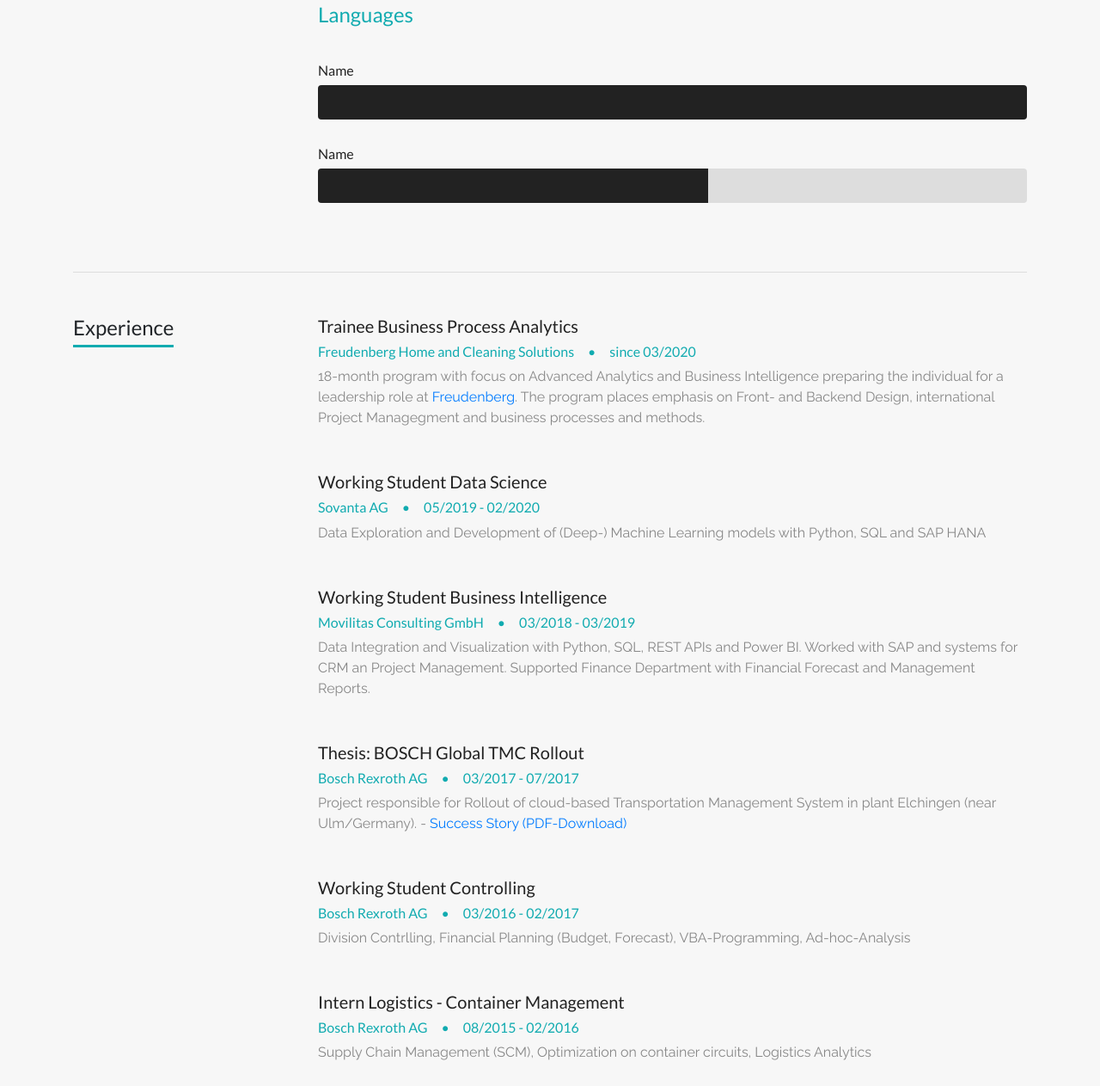
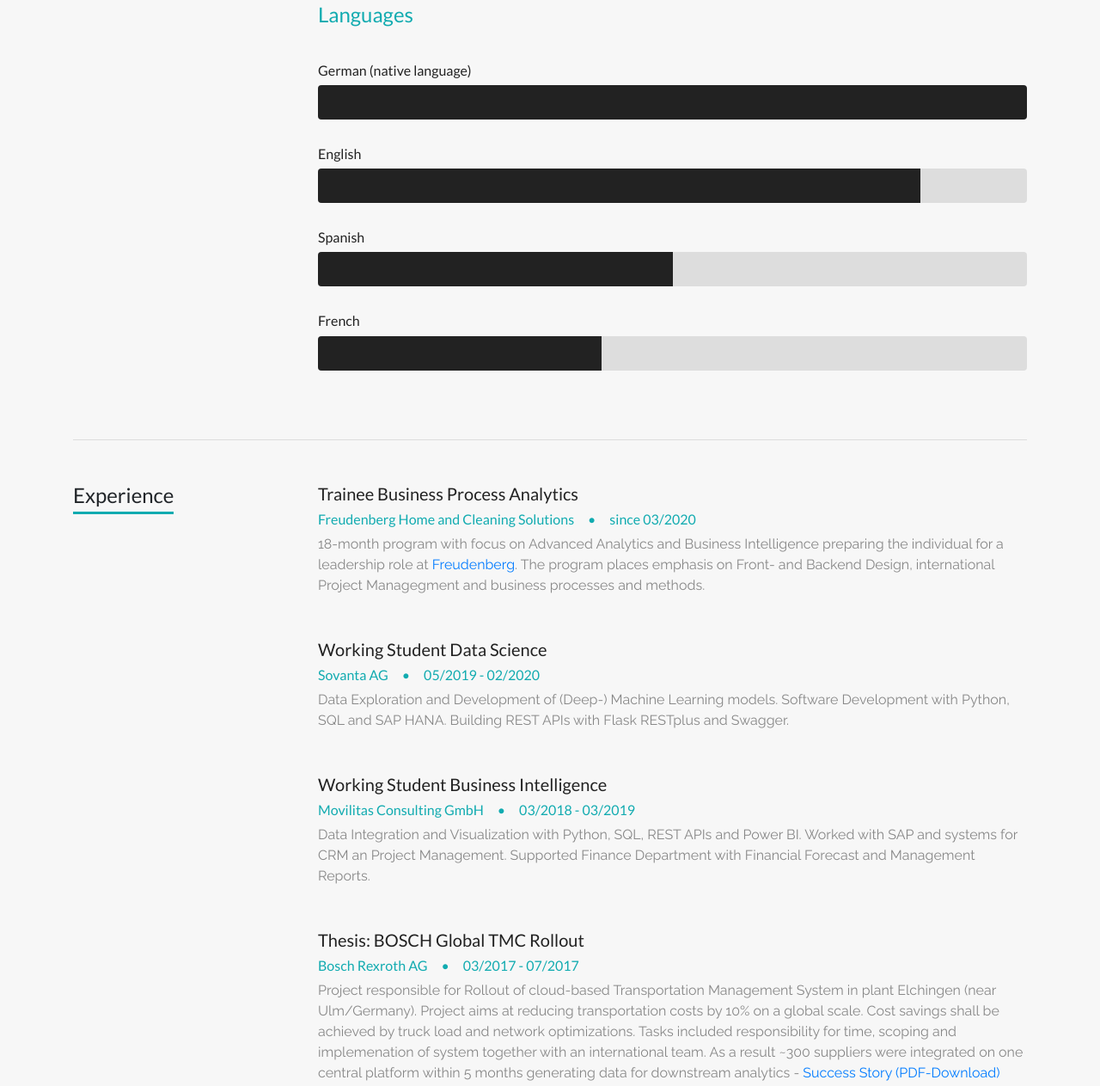
Before and after one commit to TheWoops/AzureWebsite, a plain HTML site: page cv.html in a window 1280 px wide. Shown: the part 2261-3524 px from the top of the page at 86% size. Drawn offline with nearby package versions, Linux system fonts and the light colour scheme.

Commit message:
docs: improved experiecne section

```diff
--- a/cv.html
+++ b/cv.html
@@ -145,7 +145,7 @@
               <h4>Languages</h4>
 
               <div class="skill-item">
-                <h4>Name</h4>
+                <h4>German (native language)</h4>
                 <div class="progress">
                   <div class="progress-bar" style="width:100%"></div>
                 </div>
@@ -153,9 +153,25 @@
 
 
               <div class="skill-item">
-                <h4>Name</h4>
+                <h4>English</h4>
                 <div class="progress">
-                  <div class="progress-bar" style="width:55%"></div>
+                  <div class="progress-bar" style="width:85%"></div>
+                </div>
+              </div>
+
+
+              <div class="skill-item">
+                <h4>Spanish</h4>
+                <div class="progress">
+                  <div class="progress-bar" style="width:50%"></div>
+                </div>
+              </div>
+
+
+              <div class="skill-item">
+                <h4>French</h4>
+                <div class="progress">
+                  <div class="progress-bar" style="width:40%"></div>
                 </div>
               </div>
 
@@ -185,7 +201,7 @@
               <div class="box">
                 <h4>Working Student Data Science</h4>
                 <h6>Sovanta AG&emsp;&#8226;&emsp;05/2019 - 02/2020</h6>
-                <p>Data Exploration and Development of (Deep-) Machine Learning models with Python, SQL and SAP HANA</p>
+                <p>Data Exploration and Development of (Deep-) Machine Learning models. Software Development with Python, SQL and SAP HANA. Building REST APIs with Flask RESTplus and Swagger.</p>
               </div>
 
               <div class="box">
@@ -198,6 +214,10 @@
                 <h4>Thesis: BOSCH Global TMC Rollout</h4>
                 <h6>Bosch Rexroth AG&emsp;&#8226;&emsp;03/2017 - 07/2017</h6>
                 <p>Project responsible for Rollout of cloud-based Transportation Management System in plant Elchingen (near Ulm/Germany).
+                   Project aims at reducing transportation costs by 10% on a global scale.
+                   Cost savings shall be achieved by truck load and network optimizations.
+                   Tasks included responsibility for time, scoping and implemenation of system together with an international team.
+                   As a result ~300 suppliers were integrated on one central platform within 5 months generating data for downstream analytics
                   - <a id="tmc_link" href="https://www.4flow.de/fileadmin/4flow/user_upload/branchen___referenzen/Success_Story_Industrie_Bosch.pdf">Success Story (PDF-Download)</a>
                 </p>
               </div>
```
